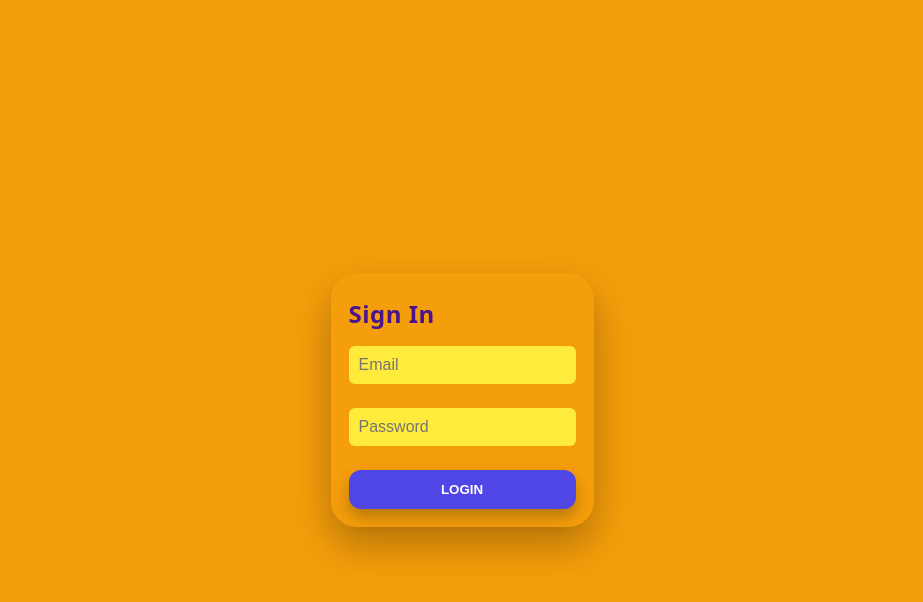
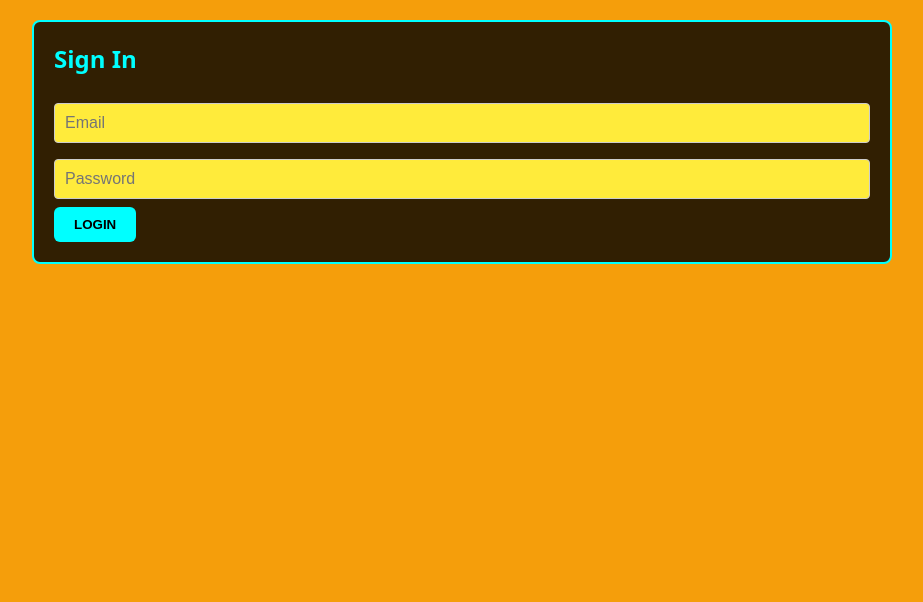
Before and after one commit to Lucasss1997/pub-game-frontend, a React (Create React App) app: page /login in a window 1280 px wide. Shown: the top 602 px of the page, without its empty margins (178-1101 px from the left). Built offline with nearby package versions, Linux system fonts and the light colour scheme; no server answers.

Commit message:
Update neon.css

```diff
--- a/src/ui/neon.css
+++ b/src/ui/neon.css
@@ -1,53 +1,56 @@
-:root{
-  --bg:#1e2deb;            /* page background (blue) */
-  --card-login:#f59e0b;    /* orange */
-  --card-dashboard:#8b5cf6;/* purple */
-  --card-new:#14b8a6;      /* teal */
-  --card-game:#22c55e;     /* green */
-  --text:#0b1220;
-  --text-inv:#fff;
-  --muted:#e5e7eb;
-  --shadow: 0 20px 40px rgba(0,0,0,.25);
-  --glass: rgba(255,255,255,.12);
-  --radius: 18px;
+body {
+  font-family: 'Segoe UI', sans-serif;
+  background: #111;
+  margin: 0;
+  color: white;
 }
 
-html,body,#root{ height:100%; }
-body{ margin:0; background:var(--bg); font-family: ui-sans-serif, system-ui, -apple-system, Segoe UI, Roboto, Helvetica, Arial; color:var(--text-inv); }
-
-.neon-wrap{ min-height:100vh; display:grid; place-items:center; padding:24px; }
-.neon-grid{
-  width:min(1200px, 94vw);
-  display:grid; gap:20px;
-  grid-template-columns: repeat(auto-fit, minmax(260px,1fr));
+.neon-wrap {
+  padding: 20px;
+  max-width: 900px;
+  margin: auto;
 }
 
-.card{ border-radius:var(--radius); box-shadow:var(--shadow); padding:18px; display:grid; gap:12px; }
-.card h2{ margin:6px 0 4px 0; letter-spacing:.5px; }
-.card small{ color:#fef3c7; opacity:.9; }
+.card {
+  background: rgba(0,0,0,0.8);
+  border: 2px solid #0ff;
+  border-radius: 8px;
+  padding: 20px;
+  margin-bottom: 20px;
+}
 
-.card.login{ background:var(--card-login); color:var(--text); }
-.card.dashboard{ background:var(--card-dashboard); }
-.card.newgame{ background:var(--card-new); }
-.card.game{ background:var(--card-game); }
+h2, h3 {
+  color: #0ff;
+  margin-top: 0;
+}
 
-.field{ display:grid; gap:6px; }
-.input{
-  padding:10px 12px; border-radius:12px; border:none;
-  background:rgba(255,255,255,.18); color:#fff; outline:none;
+.btn {
+  display: inline-block;
+  padding: 10px 20px;
+  background: #0ff;
+  border: none;
+  color: black;
+  font-weight: bold;
+  cursor: pointer;
+  text-decoration: none;
 }
-.select{ padding:10px 12px; border-radius:12px; border:none; background:rgba(255,255,255,.18); color:#fff; }
 
-.btn{
-  display:inline-block; text-align:center; cursor:pointer;
-  border:none; border-radius:12px; padding:12px 14px; font-weight:800;
-  background:#4f46e5; color:#fff; box-shadow:0 8px 16px rgba(0,0,0,.25);
+.btn:hover {
+  background: #09f;
 }
-.btn.alt{ background:#ef4444; }
-.btn.ghost{ background:rgba(255,255,255,.18); }
 
-.table{ width:100%; border-collapse:separate; border-spacing:0 8px; font-size:14px; }
-.tr{ background:rgba(255,255,255,.18); border-radius:10px; }
-.tr > div{ padding:10px 12px; }
-.bad{ background:rgba(239,68,68,.22); border:1px solid rgba(239,68,68,.45); padding:10px; border-radius:12px; color:#fff; }
-.info{ background:rgba(34,197,94,.22); border:1px solid rgba(34,197,94,.45); padding:10px; border-radius:12px; color:#fff; }
+input {
+  width: 100%;
+  padding: 10px;
+  margin: 8px 0;
+  border-radius: 4px;
+  border: 1px solid #ccc;
+}
+
+.error {
+  color: red;
+}
+
+.loading {
+  text-align: center;
+}
```
